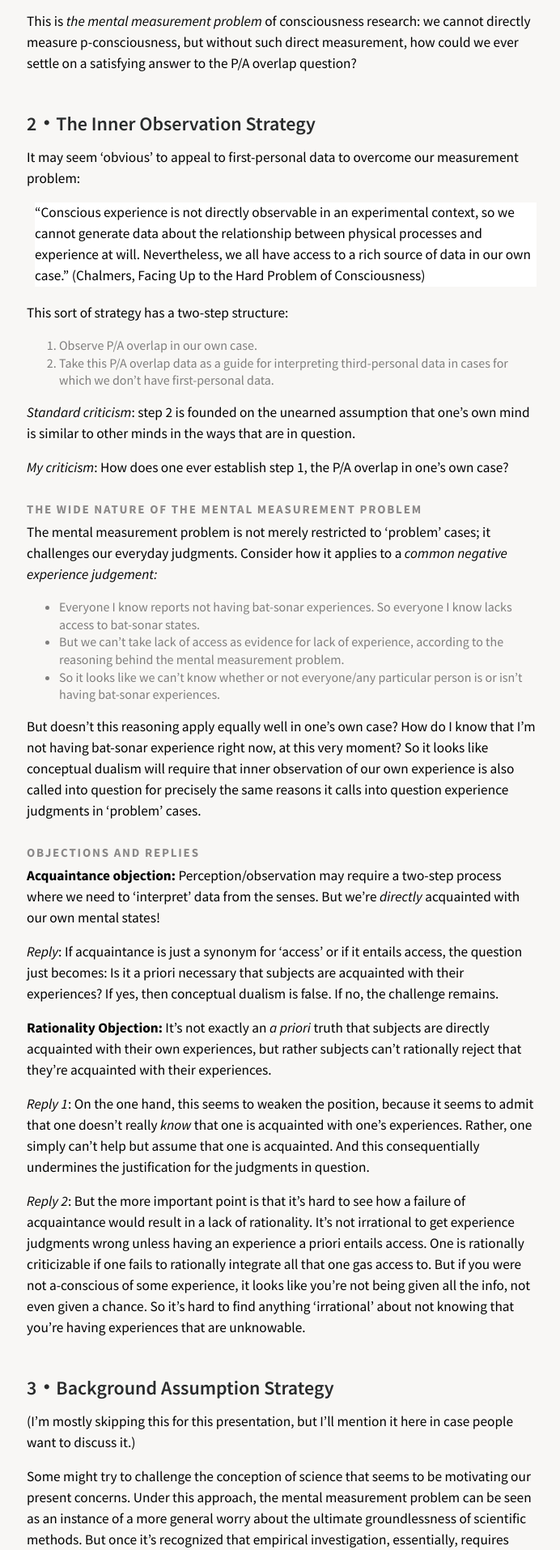
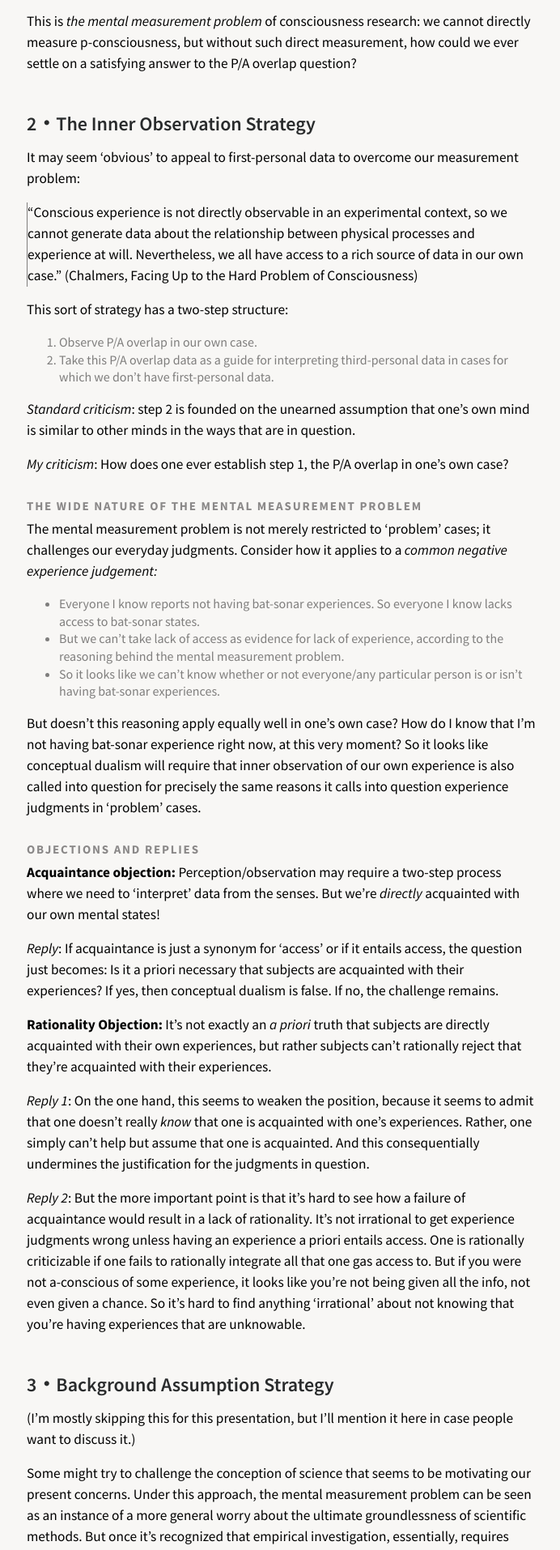
Before and after one commit to jacksonkernion/jacksonkernion.github.io, a Jekyll site: the page built from mental-measurement-handout.md, in a window 1280 px wide. Shown: the part 1448-3362 px from the top of the page at 81% size, without its empty margins (292-984 px from the left). Built offline with Jekyll 4.4.1, drawn with Linux system fonts in a browser that asks for light colours; nearby versions of some CDN libraries.

Commit message:
another fix

```diff
--- a/assets/stylesheets/style.css
+++ b/assets/stylesheets/style.css
@@ -412,9 +412,12 @@ td {
 }
 
 
+blockquote{
+	color: #7F7E7D;
+	border-left: 1.5px solid #7F7D7D;
+}
 blockquote p{
-	background: white;
-	margin: 0 0 20px 10px !important;
+
 }
 
 /* POST PAGES */
@@ -437,10 +440,6 @@ blockquote p{
 	margin-top: 60px;
 }
 
-.post.container p:last-child{
-	margin-bottom: 30px;
-}
-
 .discourse-comments{
 	margin-top: 60px;
 	background-color: #F8F7F5;
```
Also changed, not shown: posts/I-Blew-The-Whistle-On-John-Searle.md (+6 -2 lines).
